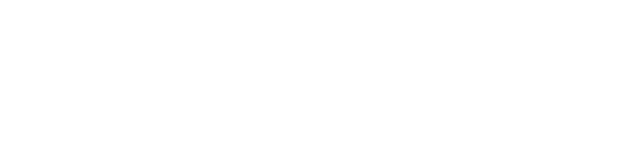
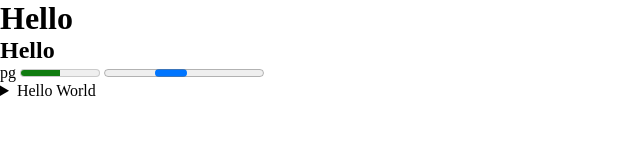
Before and after one commit to SakibAlHasan10/CS-digital-products-repo, a plain HTML site: page index.html in a window 1280 px wide. Shown: the whole page, without its empty margins (0-640 px from the left). Drawn offline with Linux system fonts and the light colour scheme.

Commit message:
done funy part

```diff
--- a/index.html
+++ b/index.html
@@ -3,9 +3,20 @@
 <head>
     <meta charset="UTF-8">
     <meta name="viewport" content="width=device-width, initial-scale=1.0">
-    <title>Document</title>
+    <title>My fast Website</title>
+    <link rel="stylesheet" href="style.css">
 </head>
 <body>
+    <h1>Hello</h1>
+    <time></time>
+    <h2>Hello</h2>
+    <label for="disk">pg</label>
+    <meter id="disk" value=".5"></meter>
+    <progress id=""></progress>
+    <details>
+        <summary>Hello World</summary>
+        <p>Lorem ipsum dolor sit amet consectetur adipisicing elit. Ipsam, et.</p>
+    </details>
 
 </body>
 </html>
--- a/style.css
+++ b/style.css
@@ -0,0 +1,5 @@
+*{
+    margin: 0px;
+    padding: 0px;
+
+}
```
Also changed, not shown: text.html (added).
